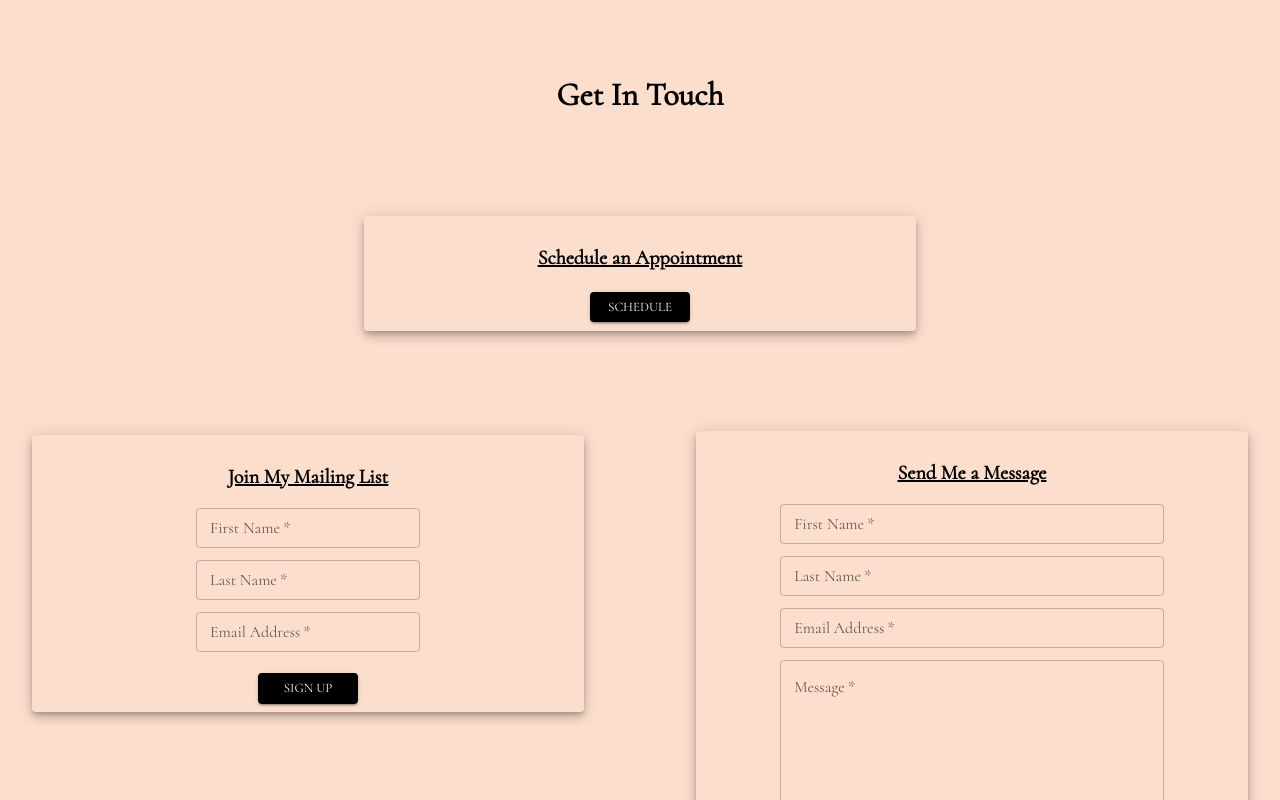
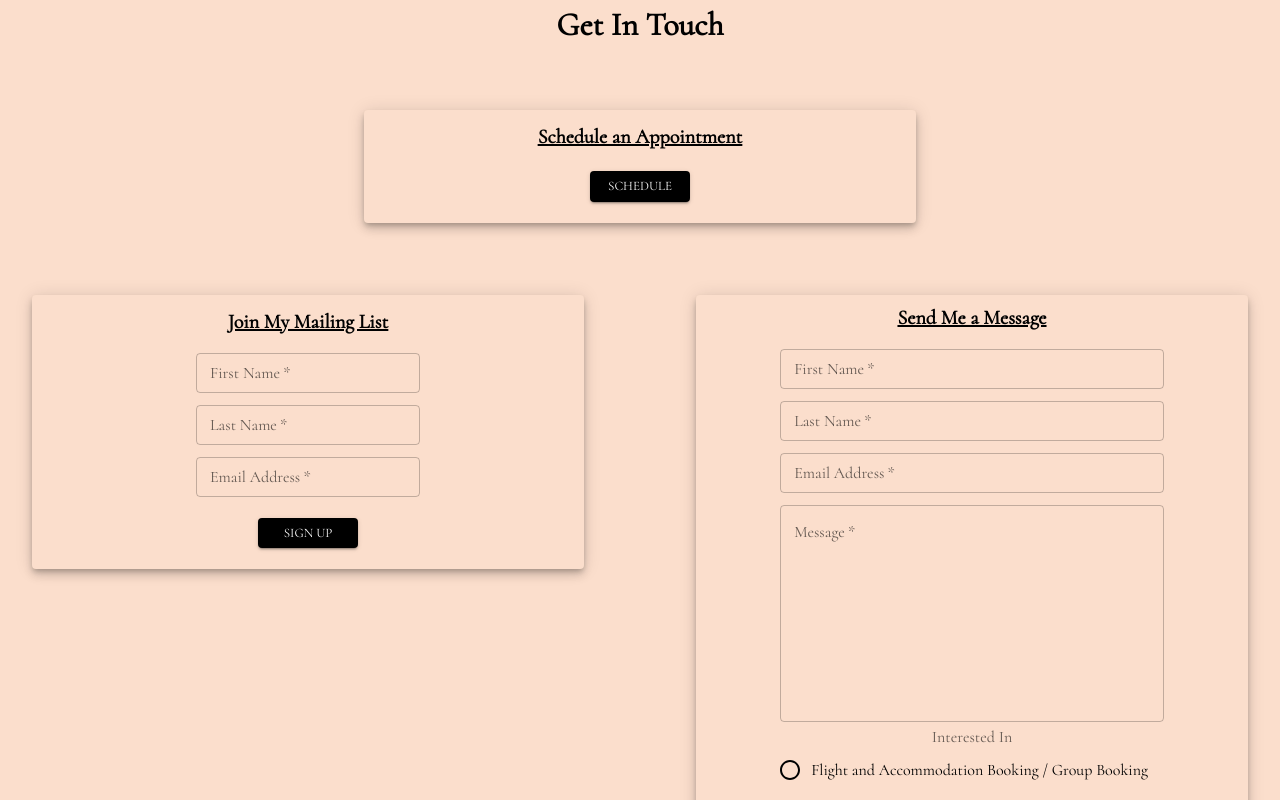
Before and after one commit to KLong75/sam-hahn-travel, a React (Create React App) app: page /contact in a window 1280 px wide. Shown: the part 280-1080 px from the top of the page. Built offline with nearby package versions, Linux system fonts and the light colour scheme; a web font is replaced by a local one.

Commit message:
set up display box util, continue styling and spacing

```diff
--- a/src/components/ContactForm/index.js
+++ b/src/components/ContactForm/index.js
@@ -10,11 +10,15 @@ import FormControl from '@mui/material/FormControl';
 import FormLabel from '@mui/material/FormLabel';
 import Button from '@mui/material/Button';
 import Grid from '@mui/material/Unstable_Grid2';
-import { styled } from '@mui/material/styles';
-import { Paper } from '@mui/material';
+
+// import { styled } from '@mui/material/styles';
+// import { Paper } from '@mui/material';
+
+
 
 
 const ContactForm = () => {
+
   const [firstName, setFirstName] = useState('');
   const [lastName, setLastName] = useState('');
   const [email, setEmail] = useState('');
@@ -59,14 +63,13 @@ const ContactForm = () => {
 
 
 
-
   return (
     <Grid container spacing={2} justifyContent='center' textAlign='center' >
 
     <form onSubmit={handleSubmit}>
-      <h4 style={{ textDecoration: 'underline', fontSize: '20px'}}>Send Me a Message</h4>
+      <h4 style={{ textDecoration: 'underline', fontSize: '20px', marginTop:'0px'}}>Send Me a Message</h4>
       <FormControl>
-        <TextField label='First Name' required value={firstName} onChange={handleFirstNameChange} size='small' margin='dense' style={{ marginTop: '-10px'}}/>
+        <TextField label='First Name' required value={firstName} onChange={handleFirstNameChange} size='small' margin='dense' style={{ marginTop: '-10px'}} />
         <TextField label='Last Name' required value={lastName} onChange={handleLastNameChange} size='small' margin='dense' />
         <TextField label='Email Address' required value={email} onChange={handleEmailChange} size='small' margin='dense' />
         <TextField label='Message' required value={message} onChange={handleMessageChange} margin='dense' multiline rows={8}/>
--- a/src/components/MailingListSignUp/index.js
+++ b/src/components/MailingListSignUp/index.js
@@ -73,7 +73,7 @@ const MailingListSignUp = () => {
   return (
     <Grid container spacing={1} justifyContent='center' textAlign='center' >
     <form onSubmit={handleSubmit}>
-      <h4 style={{ textDecoration: 'underline', fontSize: '20px'}}>Join My Mailing List</h4>
+      <h4 style={{ textDecoration: 'underline', fontSize: '20px', marginTop:'0px'}}>Join My Mailing List</h4>
         <FormControl>
         <TextField
           required
--- a/src/components/ScheduleAppointment/index.js
+++ b/src/components/ScheduleAppointment/index.js
@@ -10,7 +10,7 @@ const ScheduleAppointment = () => {
   return (
     <Grid container spacing={1} justifyContent='center' textAlign='center' >
     <section >
-      <h4 style={{ textDecoration: 'underline', fontSize: '20px'}}>Schedule an Appointment</h4>
+      <h4 style={{ textDecoration: 'underline', fontSize: '20px', marginTop:'0px'}}>Schedule an Appointment</h4>
         <Grid xs={12}>
         <a
           href='https://calendly.com/samhahntrav/30min'
--- a/src/pages/About.js
+++ b/src/pages/About.js
@@ -7,6 +7,7 @@ import Grid from '@mui/material/Unstable_Grid2';
 import samPic from  '../assets/images/sam_pic_crop.jpg';
 import textLogo from '../assets/images/text_name_logo.png';
 
+import { DisplayBox } from '../utils/DisplayBox';
 
 const About = () => {
   return (
@@ -26,8 +27,9 @@ const About = () => {
     </Grid>
 
     <Grid container spacing={1} alignItems='center'  textAlign='' >
-      <Grid xs={12} md={6} >
-        <h1 style={{marginLeft: '40px'}} >Hi, I'm Sam.</h1>
+      <Grid xs={12} md={6} textAlign=''>
+        <DisplayBox elevation={6} height=''>
+        <h1 style={{marginLeft: '40px', marginTop: '10px'}} >Hi, I'm Sam.</h1>
 
         <p
           style={{marginTop: '10px', marginBottom: '20px', marginLeft: '40px', marginRight: '30px'}}>
@@ -48,9 +50,11 @@ const About = () => {
           style={{marginTop: '10px', marginBottom: '20px', marginLeft: '40px', marginRight: '30px'}}>
             If you are looking to take your personal or professional travel to the next level, I can help. By working with carefully selected travel partners around the globe, I can assure my clients that they’ll be comfortable and supported while enjoying the experience of a new or long-beloved destination.
         </p>
+        </DisplayBox>
       </Grid>
+
       <Grid xs={12} md={6} sx={{ textAlign: 'center' }} >
-        <img src={samPic} alt='Sam Hahn' style={{width: '357px', height: '505px', marginTop: '20px'}}/>
+        <img src={samPic} alt='Sam Hahn' style={{width: '357px', height: '505px', marginTop: '20px', marginBottom: '15px'}}/>
       </Grid>
     </Grid>
     </>
--- a/src/pages/Contact.js
+++ b/src/pages/Contact.js
@@ -2,25 +2,30 @@ import React from 'react';
 
 // import from Material UI
 import Grid from '@mui/material/Unstable_Grid2';
-import { styled } from '@mui/material/styles';
-import { Paper } from '@mui/material';
+// import { styled } from '@mui/material/styles';
+// import { Paper } from '@mui/material';
 
+// import components
 import ContactForm from '../components/ContactForm';
 import MailingListSignUp from '../components/MailingListSignUp';
 import ScheduleAppointment from '../components/ScheduleAppointment';
 
 // import images
 import textLogo from '../assets/images/text_name_logo.png';
+import landscapePic from '../assets/images/unsplash3.jpg'
 
-const DisplayCard = styled(Paper)(({ theme }) => ({
-  // ...theme.typography.body2,
-  // padding: theme.spacing(2),
-  margin: theme.spacing(4),
-  textAlign: 'center',
-  // color: theme.palette.text.secondary,
-  backgroundColor: '#fbdecc',
-  // opacity: '0.8',
-}));
+// import utils
+import { DisplayBox } from '../utils/DisplayBox';
+
+// const DisplayCard = styled(Paper)(({ theme }) => ({
+//   // ...theme.typography.body2,
+//   // padding: theme.spacing(2),
+//   margin: theme.spacing(4),
+//   textAlign: 'center',
+//   // color: theme.palette.text.secondary,
+//   backgroundColor: '#fbdecc',
+//   // opacity: '0.8',
+// }));
 
 const Contact = () => {
   return (
@@ -34,31 +39,33 @@ const Contact = () => {
             width: '526px',
             height: 'auto',
             maxWidth: '95%',
-            marginBottom: '30px'}} />
-    </Grid>
-    <Grid xs={12}><h1>Get In Touch</h1></Grid>
-      <Grid xs={2}></Grid>
+            marginBottom: '0px'}} />
+      </Grid>
+      <Grid xs={12} style={{ marginTop: '-40px'}}><h1 >Get In Touch</h1></Grid>
+      <Grid xs={2} style={{ marginTop: '-40px'}}></Grid>
 
-      <Grid xs={12} md={6}>
-        <DisplayCard elevation={6}>
-        <ScheduleAppointment />
-        </DisplayCard>
+      <Grid xs={12} md={6} style={{ marginTop: '-40px'}} height=''>
+        <DisplayBox elevation={6} width=''>
+          <ScheduleAppointment  />
+        </DisplayBox>
       </Grid>
 
-      <Grid xs={2}></Grid>
+      <Grid xs={2} style={{ marginTop: '-60px'}}></Grid>
 
-
-
-      <Grid  xs={12} md={6} style={{ marginTop: ''}}>
-      <DisplayCard elevation={6}>
-        <MailingListSignUp />
-        </DisplayCard>
+      <Grid  xs={12} md={6} style={{ marginTop: '-40px'}} height='45vh'>
+        <DisplayBox elevation={6}>
+          <MailingListSignUp />
+        </DisplayBox>
       </Grid>
 
-      <Grid xs={12} md={6} style={{ marginTop: ''}}>
-      <DisplayCard elevation={6}>
-        <ContactForm />
-        </DisplayCard>
+      <Grid xs={12} md={6} style={{ marginTop: '-40px'}}>
+        <DisplayBox elevation={6}>
+          <ContactForm />
+        </DisplayBox>
+      </Grid>
+
+      <Grid xs={12} md={6} style={{ marginTop: ''}}  >
+        <img src={landscapePic} alt='' style={{width: '500px', height: '369px', marginTop: '', marginBottom: ''}}/>
       </Grid>
 
     </Grid>
--- a/src/pages/SelfBooking.js
+++ b/src/pages/SelfBooking.js
@@ -10,12 +10,12 @@ import BookTour from '../components/BookTour';
 // import images
 import textLogo from '../assets/images/text_name_logo.png';
 
-
+import { DisplayBox } from '../utils/DisplayBox';
 
 const SelfBooking = () => {
   return (
 
-    <Grid container justifyContent='center' textAlign='center' >
+    <Grid container justifyContent='center' textAlign='center' spacing={4} >
       <Grid xs={12}>
         <img
           src={textLogo}
@@ -28,10 +28,14 @@ const SelfBooking = () => {
         <h1>Self Booking Resources</h1>
       </Grid>
       <Grid xs={12} md={6}>
-        <BookHotel />
+        <DisplayBox elevation={6} style={{height: 'auto'}}>
+          <BookHotel />
+        </DisplayBox>
       </Grid>
       <Grid xs={12} md={6}>
-        <BookTour />
+        <DisplayBox elevation={6} style={{height: 'auto'}}>
+         <BookTour />
+        </DisplayBox>
       </Grid>
     </Grid>
 
--- /dev/null
+++ b/src/utils/DisplayBox.js
@@ -0,0 +1,14 @@
+import { styled } from '@mui/material/styles';
+import { Paper } from '@mui/material';
+
+export const DisplayBox = styled(Paper)(({ theme }) => ({
+  // ...theme.typography.body2,
+  padding: theme.spacing(2),
+  margin: theme.spacing(4),
+  // textAlign: 'left',
+  // color: theme.palette.text.secondary,
+  backgroundColor: '#fbdecc',
+  // opacity: '0.8',
+  // height: '80%'
+
+}));
```
Also changed, not shown: src/assets/images/unsplash2.jpg (deleted), 1 other file (tests, documents, lock files or other folders).
